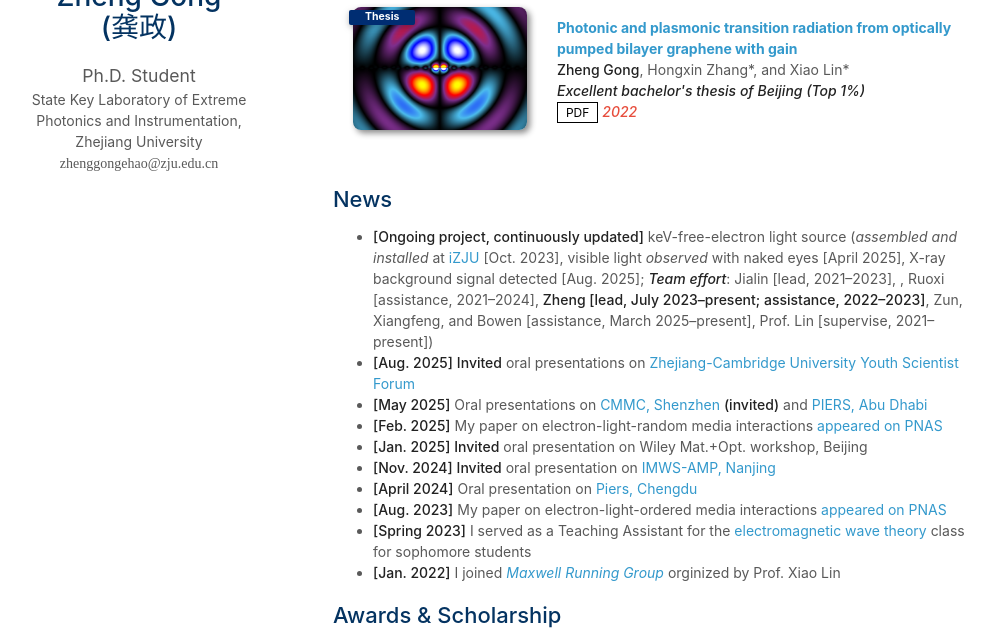
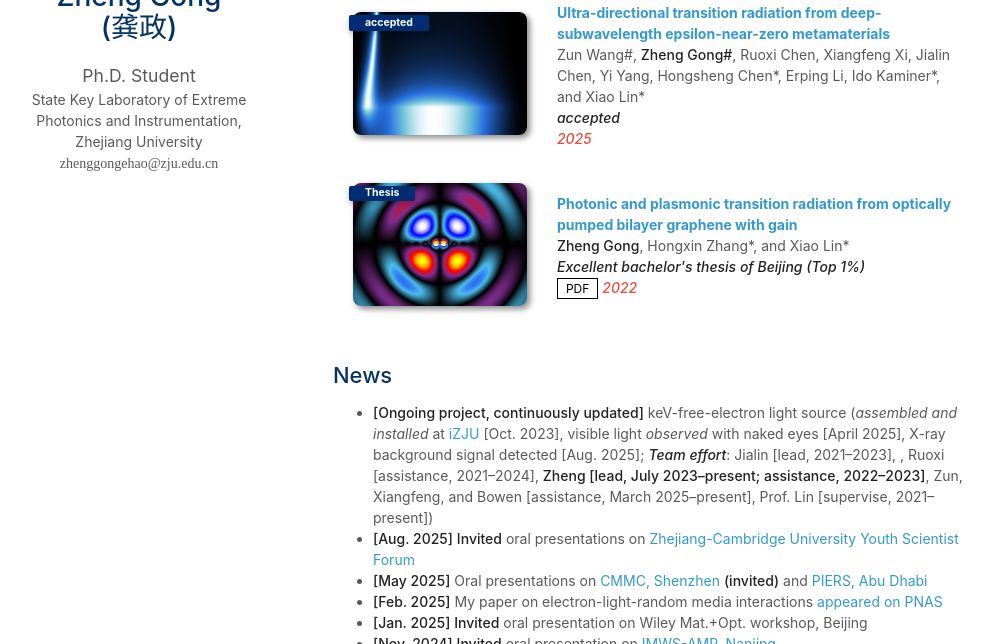
Before and after one commit to zhenggongehao/zhenggongehao.github.io, a Jekyll site: the page built from index.md, in a window 1280 px wide and 900 px high, scrolled down 793 px, cut to the strip 256-900 px from the top of the window. Shown: the whole strip, without its empty margins (137-1132 px from the left). Built offline with Jekyll 4.4.1, drawn with Linux system fonts in a browser that asks for light colours; nearby versions of some CDN libraries; a style sheet for code colours, icons or effects is not loaded; our own code applies the rules of GitHub Pages for plain Markdown files.

Commit message:
更新文档

```diff
--- a/_data/publications.yml
+++ b/_data/publications.yml
@@ -28,6 +28,15 @@ main:
     image: ./assets/img/anomalousMG.png
     notes: 2025
 
+  - title: Ultra-directional transition radiation from deep-subwavelength epsilon-near-zero metamaterials
+    authors: Zun Wang#, <strong>Zheng Gong#</strong>, Ruoxi Chen, Xiangfeng Xi, Jialin Chen, Yi Yang, Hongsheng Chen*, Erping Li, Ido Kaminer*, and Xiao Lin*
+    conference_short: accepted
+    conference: <strong>accepted</strong>
+    pdf:
+    data:
+    image: ./assets/img/DirectionalTR6.png
+    notes: 2025
+
   - title: Photonic and plasmonic transition radiation from optically pumped bilayer graphene with gain
     authors: <strong>Zheng Gong</strong>, Hongxin Zhang*, and Xiao Lin*
     conference_short: Thesis
```
